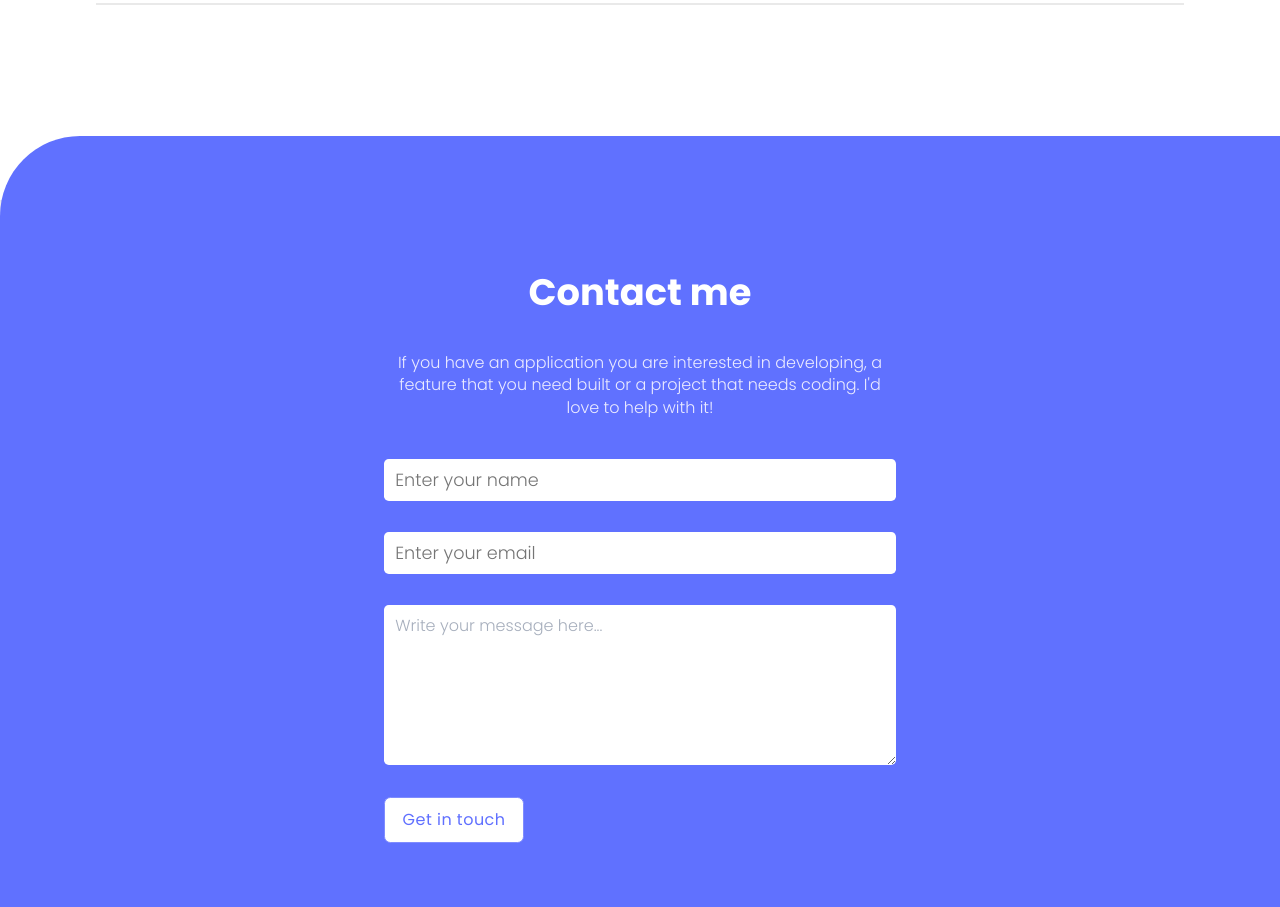
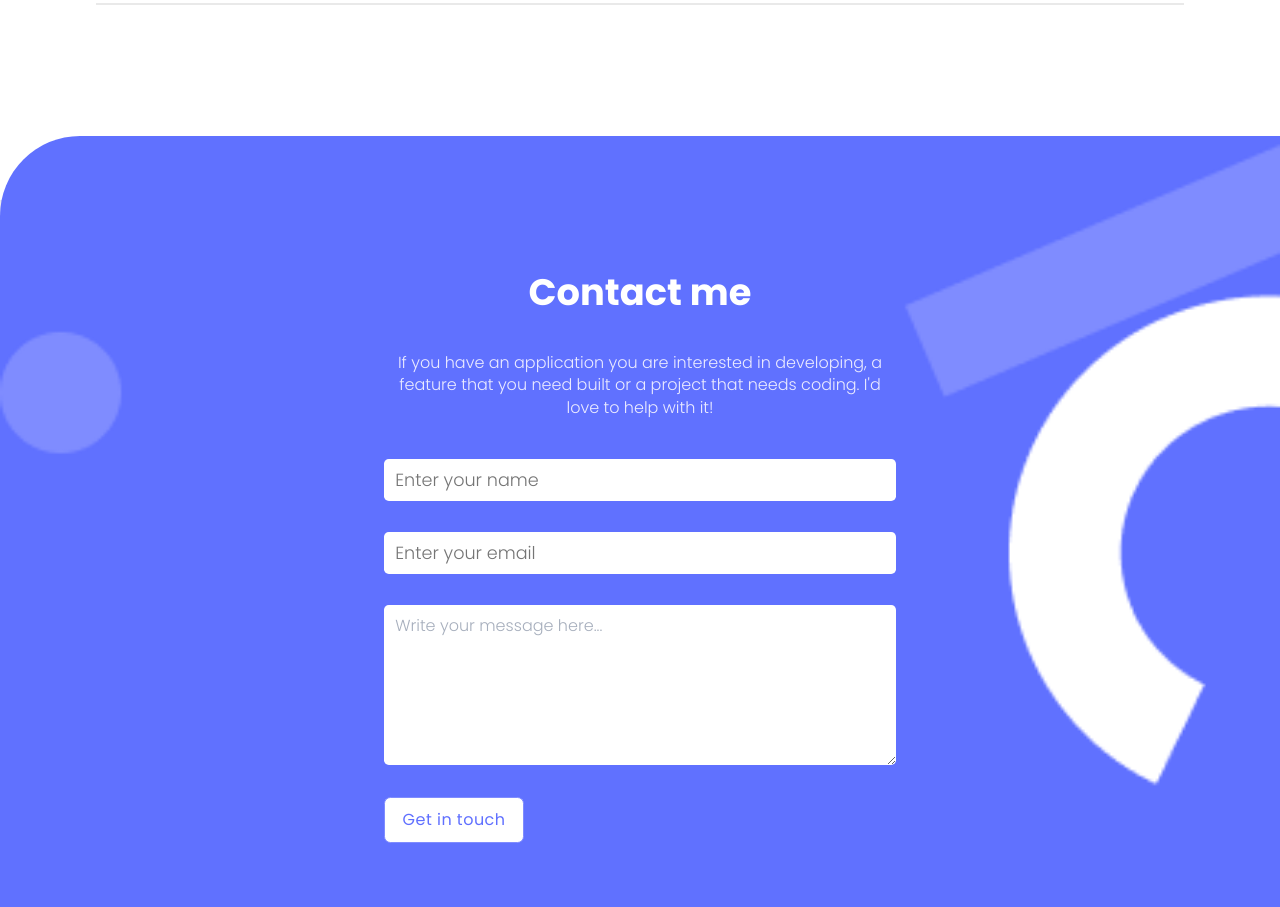
Before and after one commit to kessie2862/portfolio, a plain HTML site: page index.html in a window 1280 px wide. Shown: the part 6420-7327 px from the top of the page. Drawn offline with nearby package versions, Linux system fonts and the light colour scheme.

Commit message:
Modified background image path

```diff
--- a/style.css
+++ b/style.css
@@ -322,7 +322,7 @@ hr {
 
 /* CONTACT FORM */
 .contact-container {
-  background: url(./images/contact\ form-shapes-mobile.png);
+  background: url(./images/contact-form-shapes-mobile.png);
   background-repeat: no-repeat;
   background-size: cover;
   width: 100%;
```
